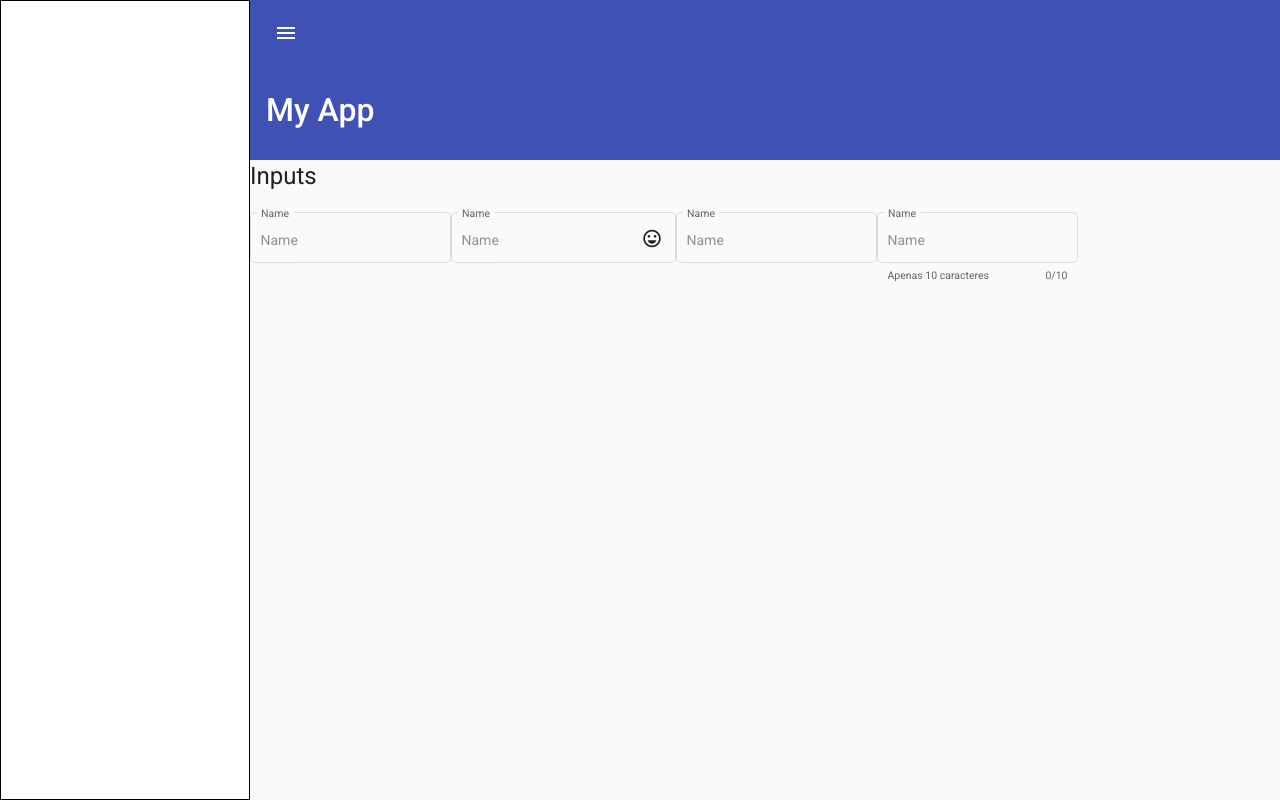
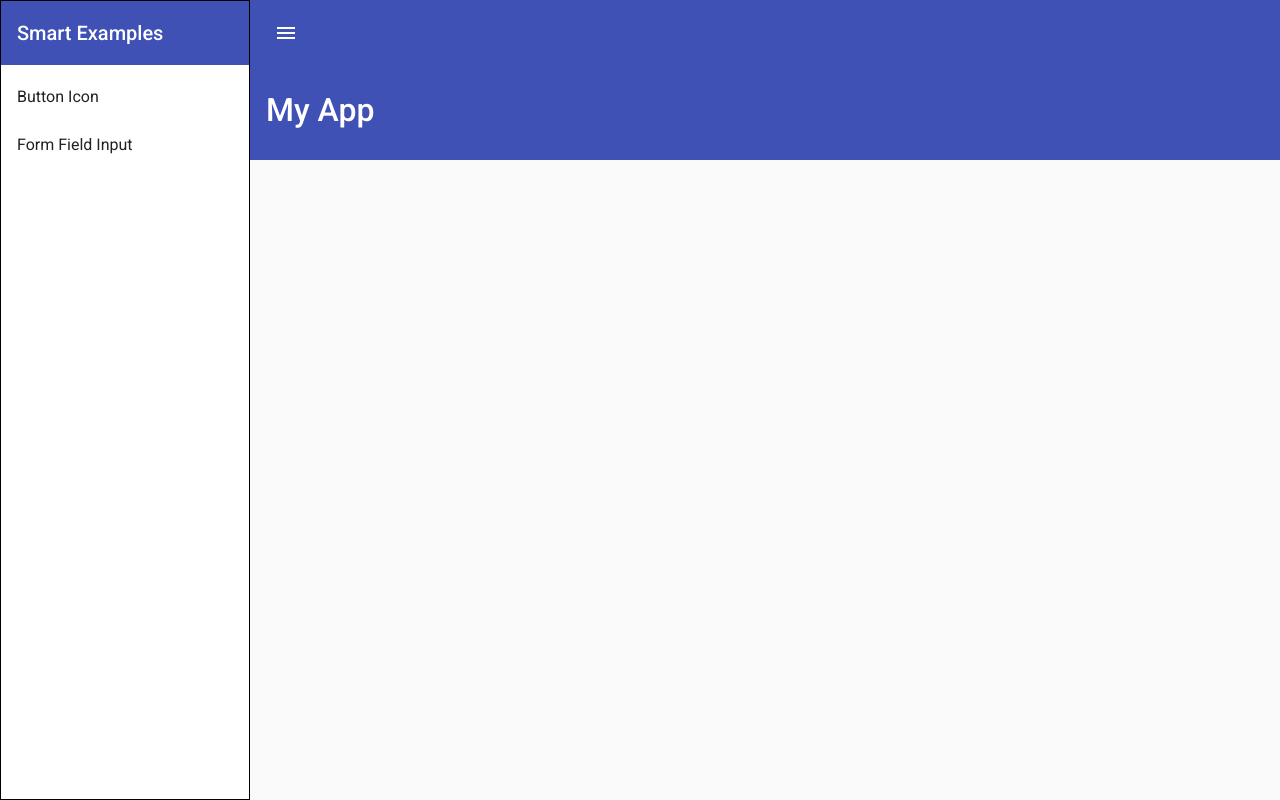
Before and after one commit to Ismadrade/angular-material, an Angular app: page / in a window 1280 px wide. Built offline with nearby package versions, Linux system fonts and the light colour scheme.

Commit message:
Configured app router.

```diff
--- a/src/app/Material/Material.module.ts
+++ b/src/app/Material/Material.module.ts
@@ -1,11 +1,12 @@
 import { NgModule } from '@angular/core';
+import { MAT_FORM_FIELD_DEFAULT_OPTIONS } from '@angular/material/form-field';
 import { MatSliderModule } from '@angular/material/slider'
 import { MatToolbarModule } from '@angular/material/toolbar';
 import { MatIconModule } from '@angular/material/icon';
 import { MatButtonModule } from '@angular/material/button';
 import { MatSidenavModule } from '@angular/material/sidenav';
 import { MatInputModule } from '@angular/material/input';
-import { MAT_FORM_FIELD_DEFAULT_OPTIONS } from '@angular/material/form-field';
+import { MatListModule } from '@angular/material/list';
 
 
 @NgModule({
@@ -15,7 +16,8 @@
     MatIconModule,
     MatButtonModule,
     MatSidenavModule,
-    MatInputModule
+    MatInputModule,
+    MatListModule
   ],
   declarations: [],
   providers: [
--- a/src/app/app-routing.module.ts
+++ b/src/app/app-routing.module.ts
@@ -1,7 +1,12 @@
 import { NgModule } from '@angular/core';
 import { RouterModule, Routes } from '@angular/router';
+import { ButtonsIconsComponent } from './buttons-icons/buttons-icons.component';
+import { FormFieldInputComponent } from './form-field-input/form-field-input.component';
 
-const routes: Routes = [];
+const routes: Routes = [
+  { path: 'buttonIcon', component: ButtonsIconsComponent},
+  { path: 'formFieldInput', component: FormFieldInputComponent},
+];
 
 @NgModule({
   imports: [RouterModule.forRoot(routes)],
--- a/src/app/app.component.html
+++ b/src/app/app.component.html
@@ -5,7 +5,15 @@
     #sidenav
     [fixedInViewport]="true"
     [opened]="!isSmallScreem"
-    [mode]="sidenavMode"></mat-sidenav>
+    [mode]="sidenavMode">
+    <mat-toolbar color="primary">
+      Smart Examples
+    </mat-toolbar>
+    <mat-nav-list>
+      <a mat-list-item routerLink="/buttonIcon">Button Icon</a>
+      <a mat-list-item routerLink="/formFieldInput">Form Field Input</a>
+    </mat-nav-list>
+  </mat-sidenav>
   <mat-sidenav-content>
     <mat-toolbar class="toolbar-menu" color="primary" [class.mat-elevation-z4]="applyShadow">
       <button
@@ -26,9 +34,8 @@
     <mat-toolbar class="toolbar-submenu" color="primary">
         <span *ngIf="!popText">My App</span>
     </mat-toolbar>
-    <!-- <app-buttons-icons></app-buttons-icons> -->
-    <app-form-field-input></app-form-field-input>
+
+    <router-outlet></router-outlet>
+
   </mat-sidenav-content>
 </mat-sidenav-container>
-
-<router-outlet></router-outlet>
```
